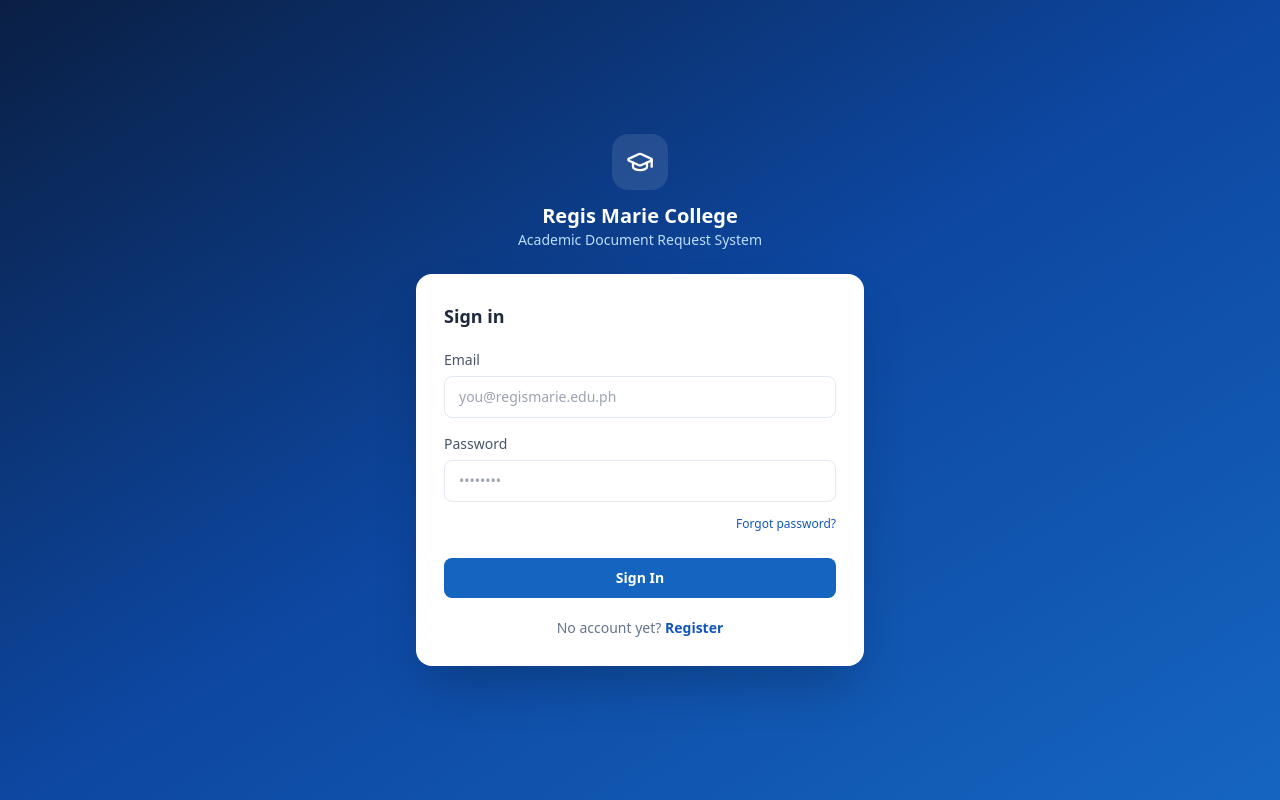
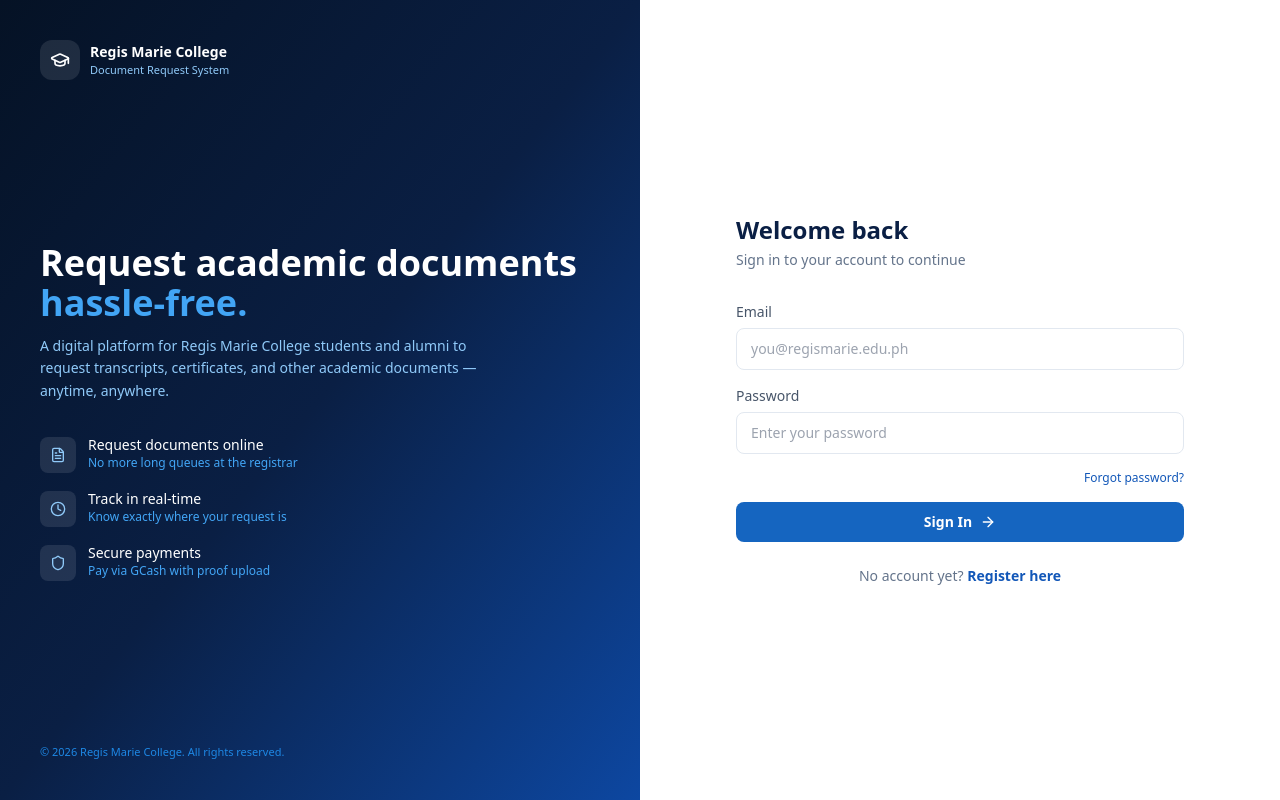
Before and after one commit to dzzzzlu/rms-new-form, a Next.js app: page /login in a window 1280 px wide. Built offline with nearby package versions, Linux system fonts and the light colour scheme; no server answers.

Commit message:
Login: split layout with intro panel

```diff
--- a/app/login/page.tsx
+++ b/app/login/page.tsx
@@ -4,7 +4,13 @@
 import { useRouter, useSearchParams } from "next/navigation";
 import Link from "next/link";
 import { createClient } from "@/lib/supabase/client";
-import { GraduationCap } from "lucide-react";
+import {
+  GraduationCap,
+  FileText,
+  Clock,
+  Shield,
+  ArrowRight,
+} from "lucide-react";
 
 export default function LoginPage() {
   return (
@@ -88,34 +94,87 @@
     }
   }
 
+  const features = [
+    { icon: FileText, label: "Request documents online", desc: "No more long queues at the registrar" },
+    { icon: Clock, label: "Track in real-time", desc: "Know exactly where your request is" },
+    { icon: Shield, label: "Secure payments", desc: "Pay via GCash with proof upload" },
+  ];
+
   return (
-    <main className="flex min-h-screen items-center justify-center bg-gradient-to-br from-brand-900 via-brand-700 to-brand-500 px-4">
-      <div className="w-full max-w-md">
-        <div className="mb-6 text-center text-white">
-          <div className="mx-auto mb-3 flex h-14 w-14 items-center justify-center rounded-2xl bg-white/10">
-            <GraduationCap className="h-7 w-7 text-white" />
+    <main className="flex min-h-screen">
+      {/* Left panel — branding */}
+      <div className="hidden w-1/2 flex-col justify-between bg-gradient-to-br from-brand-950 via-brand-900 to-brand-700 p-10 lg:flex">
+        <div>
+          <div className="flex items-center gap-2.5">
+            <div className="flex h-10 w-10 items-center justify-center rounded-xl bg-white/10">
+              <GraduationCap className="h-5 w-5 text-white" />
             </div>
-          <h1 className="text-xl font-bold">Regis Marie College</h1>
-          <p className="text-sm text-brand-100">Academic Document Request System</p>
+            <div>
+              <p className="text-sm font-bold text-white">Regis Marie College</p>
+              <p className="text-[11px] text-brand-200">Document Request System</p>
+            </div>
+          </div>
         </div>
 
-        <form onSubmit={handleSubmit} className="rounded-2xl bg-white p-7 shadow-2xl">
-          <h2 className="mb-5 text-lg font-semibold text-slate-800">Sign in</h2>
+        <div className="space-y-8">
+          <div>
+            <h1 className="text-3xl font-bold leading-tight text-white lg:text-4xl">
+              Request academic documents
+              <br />
+              <span className="text-brand-300">hassle-free.</span>
+            </h1>
+            <p className="mt-3 max-w-md text-sm leading-relaxed text-brand-200">
+              A digital platform for Regis Marie College students and alumni to request
+              transcripts, certificates, and other academic documents — anytime, anywhere.
+            </p>
+          </div>
 
+          <div className="space-y-4">
+            {features.map((f) => (
+              <div key={f.label} className="flex items-start gap-3">
+                <div className="mt-0.5 flex h-9 w-9 shrink-0 items-center justify-center rounded-lg bg-white/10">
+                  <f.icon className="h-4 w-4 text-brand-200" />
+                </div>
+                <div>
+                  <p className="text-sm font-medium text-white">{f.label}</p>
+                  <p className="text-xs text-brand-300">{f.desc}</p>
+                </div>
+              </div>
+            ))}
+          </div>
+        </div>
+
+        <p className="text-[11px] text-brand-400">
+          &copy; {new Date().getFullYear()} Regis Marie College. All rights reserved.
+        </p>
+      </div>
+
+      {/* Right panel — form */}
+      <div className="flex w-full items-center justify-center bg-white px-6 py-10 lg:w-1/2">
+        <div className="w-full max-w-md">
+          <div className="mb-8">
+            <div className="mb-3 flex h-12 w-12 items-center justify-center rounded-xl bg-brand-50 lg:hidden">
+              <GraduationCap className="h-6 w-6 text-brand-600" />
+            </div>
+            <h2 className="text-2xl font-bold text-brand-900">Welcome back</h2>
+            <p className="mt-1 text-sm text-slate-500">Sign in to your account to continue</p>
+          </div>
+
+          <form onSubmit={handleSubmit} className="space-y-4">
             {justVerified && (
-            <div className="mb-4 rounded-lg bg-emerald-50 px-3 py-2 text-sm text-emerald-700">
+              <div className="rounded-lg bg-emerald-50 px-3 py-2.5 text-sm text-emerald-700">
                 Email verified — you can sign in now.
               </div>
             )}
 
             {justRegistered && (
-            <div className="mb-4 rounded-lg bg-emerald-50 px-3 py-2 text-sm text-emerald-700">
+              <div className="rounded-lg bg-emerald-50 px-3 py-2.5 text-sm text-emerald-700">
                 Account created successfully — you can now sign in.
               </div>
             )}
 
             {error && (
-            <div className="mb-4 rounded-lg bg-red-50 px-3 py-2 text-sm text-red-600">
+              <div className="rounded-lg bg-red-50 px-3 py-2.5 text-sm text-red-600">
                 {error}
                 {error.includes("verify your email") && (
                   <button
@@ -130,18 +189,18 @@
             )}
 
             {resent && (
-            <div className="mb-4 rounded-lg bg-brand-50 px-3 py-2 text-sm text-brand-700">
+              <div className="rounded-lg bg-brand-50 px-3 py-2.5 text-sm text-brand-700">
                 Verification email resent — check your inbox.
               </div>
             )}
 
             {resetSent && (
-            <div className="mb-4 rounded-lg bg-emerald-50 px-3 py-2 text-sm text-emerald-700">
+              <div className="rounded-lg bg-emerald-50 px-3 py-2.5 text-sm text-emerald-700">
                 Password reset email sent — check your inbox for the link.
               </div>
             )}
 
-          <div className="mb-4">
+            <div>
               <label className="label">Email</label>
               <input
                 type="email"
@@ -153,7 +212,7 @@
               />
             </div>
 
-          <div className="mb-2">
+            <div>
               <label className="label">Password</label>
               <input
                 type="password"
@@ -161,11 +220,11 @@
                 className="input"
                 value={password}
                 onChange={(e) => setPassword(e.target.value)}
-              placeholder="••••••••"
+                placeholder="Enter your password"
               />
             </div>
 
-          <div className="mb-6 text-right">
+            <div className="flex items-center justify-end">
               <button
                 type="button"
                 onClick={handleForgotPassword}
@@ -175,17 +234,19 @@
               </button>
             </div>
 
-          <button type="submit" disabled={loading} className="btn-primary w-full">
+            <button type="submit" disabled={loading} className="btn-primary flex w-full items-center justify-center gap-2">
               {loading ? "Signing in…" : "Sign In"}
+              {!loading && <ArrowRight className="h-4 w-4" />}
             </button>
+          </form>
 
-          <p className="mt-5 text-center text-sm text-slate-500">
+          <p className="mt-6 text-center text-sm text-slate-500">
             No account yet?{" "}
             <Link href="/register" className="font-semibold text-brand-600 hover:underline">
-              Register
+              Register here
             </Link>
           </p>
-        </form>
+        </div>
       </div>
     </main>
   );
```
Lines whose indentation alone changed are shown as unchanged.
